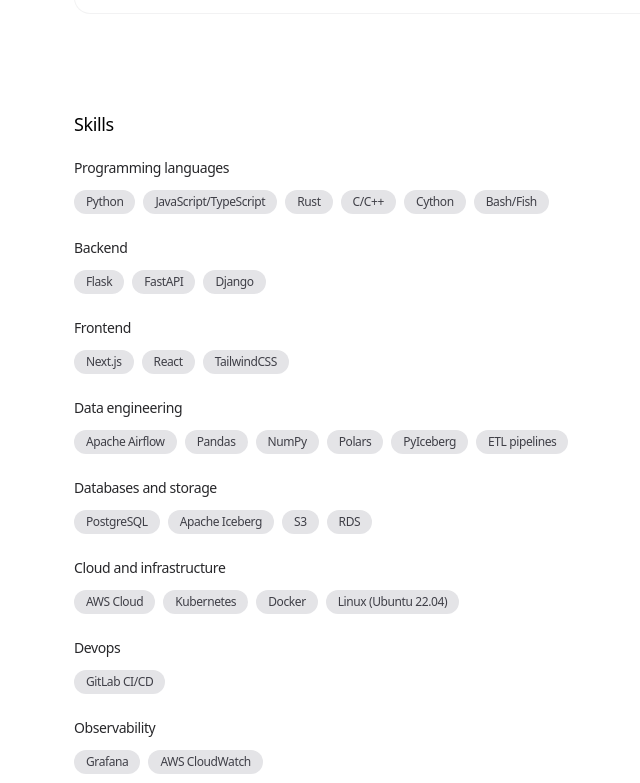
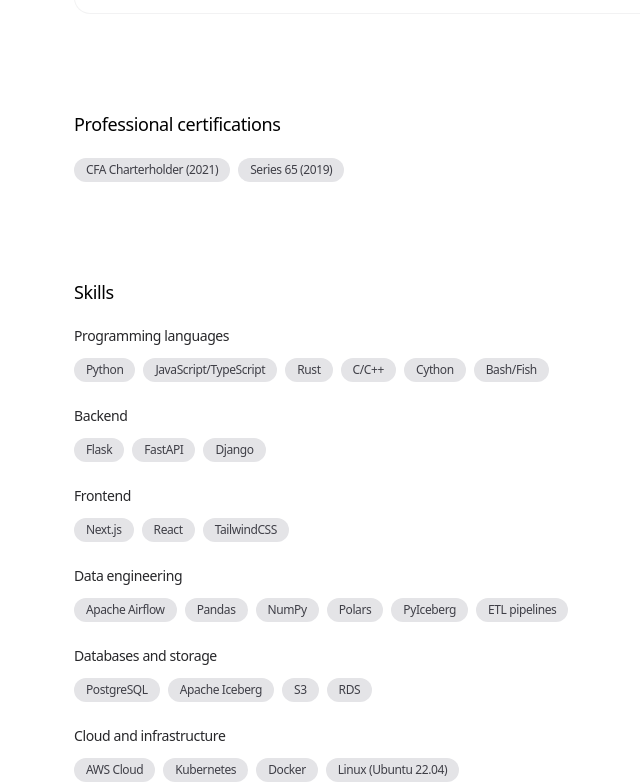
Before and after one commit to jack-tobin/portfolio, a Next.js app: page / in a window 1280 px wide. Shown: the part 1486-2269 px from the top of the page, without its empty margins (262-902 px from the left). Built offline with nearby package versions, Linux system fonts and the light colour scheme.

Commit message:
More descriptions of roles + professional certs

```diff
--- a/app/data.ts
+++ b/app/data.ts
@@ -52,8 +52,6 @@
     end: 'September 2022',
     link: 'https://www.kcl.ac.uk/',
     id: 'kcl',
-    description:
-      'Developed and implemented trading strategies using machine learning algorithms.',
   },
   {
     university: 'Northeastern University',
@@ -64,8 +62,6 @@
     end: 'May 2018',
     link: 'https://www.northeastern.edu/',
     id: 'northeastern',
-    description:
-      'Developed and implemented trading strategies using machine learning algorithms.',
   },
 ]
 
@@ -255,7 +251,7 @@
     link: 'https://www.qube-rt.com/',
     id: 'qrt',
     description:
-      "Develop and implement technological solutions to support the firm's cash and collateral management effort.",
+      "QRT is a global quantitative asset management firm. In this role I will be developing and implementing technology to support the fund's cash and collateral management effort.",
     stack: ['Python'],
   },
   {
@@ -267,8 +263,16 @@
     link: 'https://www.prismfp.com/',
     id: 'prism',
     description:
-      'Build and deploy options and futures calibration models, maintain REST APIs, develop data pipelines.',
-    stack: ['Python', 'AWS Cloud', 'Flask', 'Docker', 'Kubernetes', 'Linux'],
+      'PrismFP is a global financial derivatives brokerage focusing on short-term interest rate and fixed income futures and options. PrismFP Analytics is the analytics engine behind that brokerage. In my role I researched and deployed quantitative financial models, built ETL data pipelines in Airflow, and maintained pricing libraries for exchange and OTC derivatives, all in a highly scalable cloud and microservice based infrastructure.',
+    stack: [
+      'Python',
+      'AWS Cloud',
+      'PostgreSQL',
+      'Flask/FastAPI',
+      'Docker',
+      'Kubernetes',
+      'Linux',
+    ],
   },
   {
     company: 'Fiduciary Trust International',
@@ -278,8 +282,9 @@
     end: 'June 2021',
     link: 'https://www.fiduciarytrust.com/',
     id: 'fti',
-    description: 'Built investment analysis models using Python, VBA and R.',
-    stack: ['Python', 'R', 'VBA', 'Windows Server'],
+    description:
+      "Fiduciary Trust is a global 'outsourced-CIO' investment advisor. In this role I supported the firm's Research and Portfolio management teams by building and automating investment analysis tools in Excel/VBA, scaling simulation and portfolio optimization tools in R/Shiny, and researching capital market expectations and building model portfolios as part of the annual asset allocation refresh.",
+    stack: ['Python', 'R/Shiny', 'Excel/VBA', 'Windows Server'],
   },
 ]
 
--- a/app/page.tsx
+++ b/app/page.tsx
@@ -139,6 +139,31 @@
         variants={VARIANTS_SECTION}
         transition={TRANSITION_SECTION}
       >
+        <h3 className="mb-5 text-lg font-medium">
+          Professional certifications
+        </h3>
+        <div className="space-y-6">
+          <div className="flex flex-wrap gap-2">
+            <span
+              key="cfa"
+              className="rounded-full bg-zinc-200 px-3 py-1 text-xs text-zinc-700 dark:bg-zinc-800 dark:text-zinc-300"
+            >
+              CFA Charterholder (2021)
+            </span>
+            <span
+              key="s65"
+              className="rounded-full bg-zinc-200 px-3 py-1 text-xs text-zinc-700 dark:bg-zinc-800 dark:text-zinc-300"
+            >
+              Series 65 (2019)
+            </span>
+          </div>
+        </div>
+      </motion.section>
+
+      <motion.section
+        variants={VARIANTS_SECTION}
+        transition={TRANSITION_SECTION}
+      >
         <h3 className="mb-5 text-lg font-medium">Skills</h3>
         <div className="space-y-6">
           {Object.entries(
```
